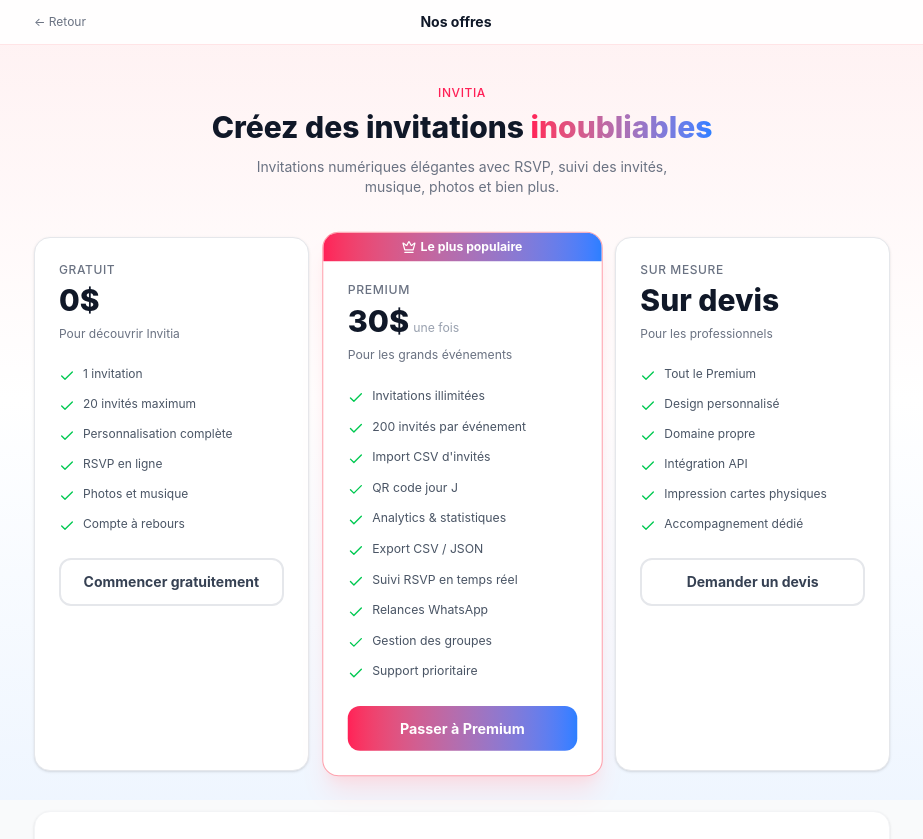
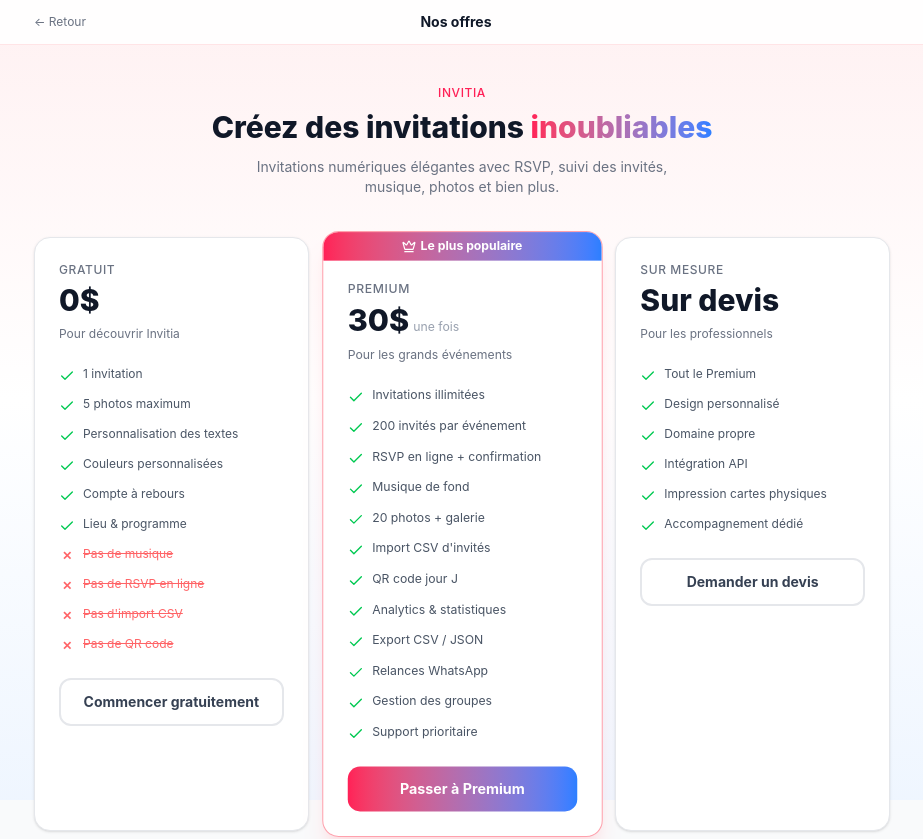
Before and after one commit to alphagiven7-collab/Eventiafinally, a Next.js app: page /pricing in a window 1280 px wide. Shown: the top 839 px of the page, without its empty margins (178-1101 px from the left). Built offline with nearby package versions, Linux system fonts and the light colour scheme; no server answers; a web font is replaced by a local one.

Commit message:
fix: update pricing - free plan excludes music RSVP CSV import

```diff
--- a/src/app/pricing/page.tsx
+++ b/src/app/pricing/page.tsx
@@ -14,11 +14,17 @@
       description: 'Pour découvrir Invitia',
       features: [
         '1 invitation',
-        '20 invités maximum',
-        'Personnalisation complète',
-        'RSVP en ligne',
-        'Photos et musique',
+        '5 photos maximum',
+        'Personnalisation des textes',
+        'Couleurs personnalisées',
         'Compte à rebours',
+        'Lieu & programme',
+      ],
+      notIncluded: [
+        'Pas de musique',
+        'Pas de RSVP en ligne',
+        'Pas d\'import CSV',
+        'Pas de QR code',
       ],
       cta: 'Commencer gratuitement',
       highlighted: false,
@@ -32,11 +38,13 @@
       features: [
         'Invitations illimitées',
         '200 invités par événement',
+        'RSVP en ligne + confirmation',
+        'Musique de fond',
+        '20 photos + galerie',
         'Import CSV d\'invités',
         'QR code jour J',
         'Analytics & statistiques',
         'Export CSV / JSON',
-        'Suivi RSVP en temps réel',
         'Relances WhatsApp',
         'Gestion des groupes',
         'Support prioritaire',
@@ -125,6 +133,12 @@
                       <span className="text-xs text-gray-600 dark:text-gray-300">{feature}</span>
                     </li>
                   ))}
+                  {(plan as any).notIncluded?.map((item: string) => (
+                    <li key={item} className="flex items-start gap-2">
+                      <span className="w-4 h-4 flex items-center justify-center flex-shrink-0 mt-0.5 text-red-400 text-xs font-bold">✕</span>
+                      <span className="text-xs text-red-400 dark:text-red-500 line-through">{item}</span>
+                    </li>
+                  ))}
                 </ul>
 
                 {plan.name === 'Premium' ? (
```
